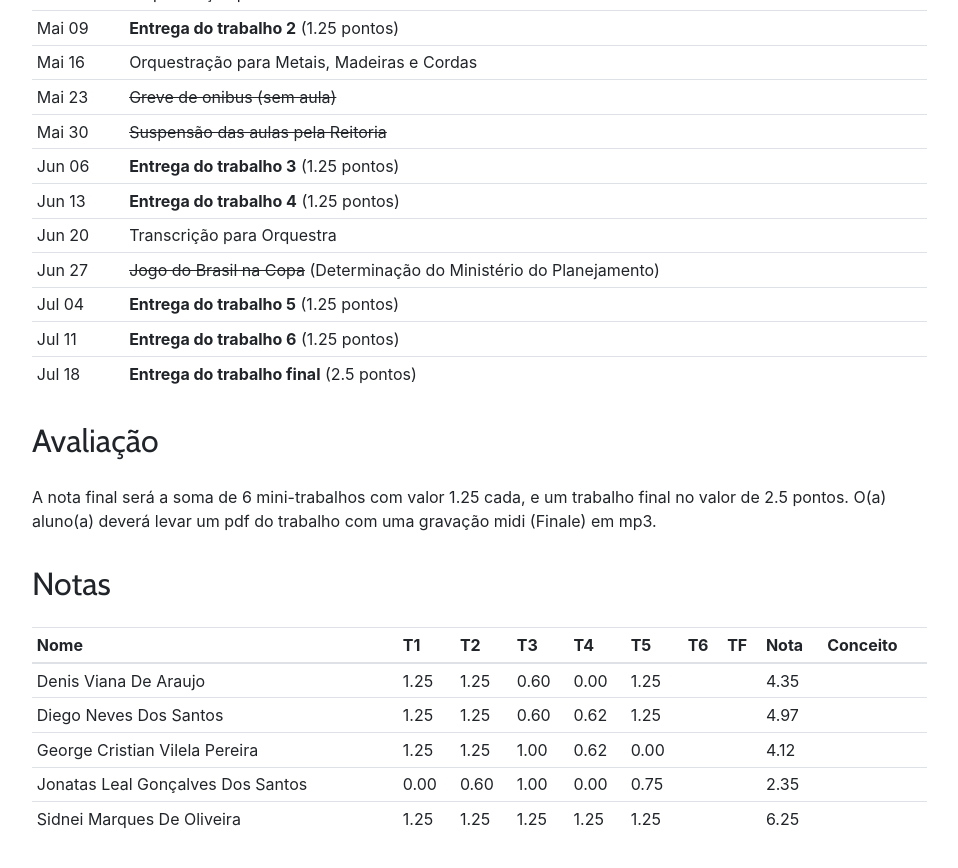
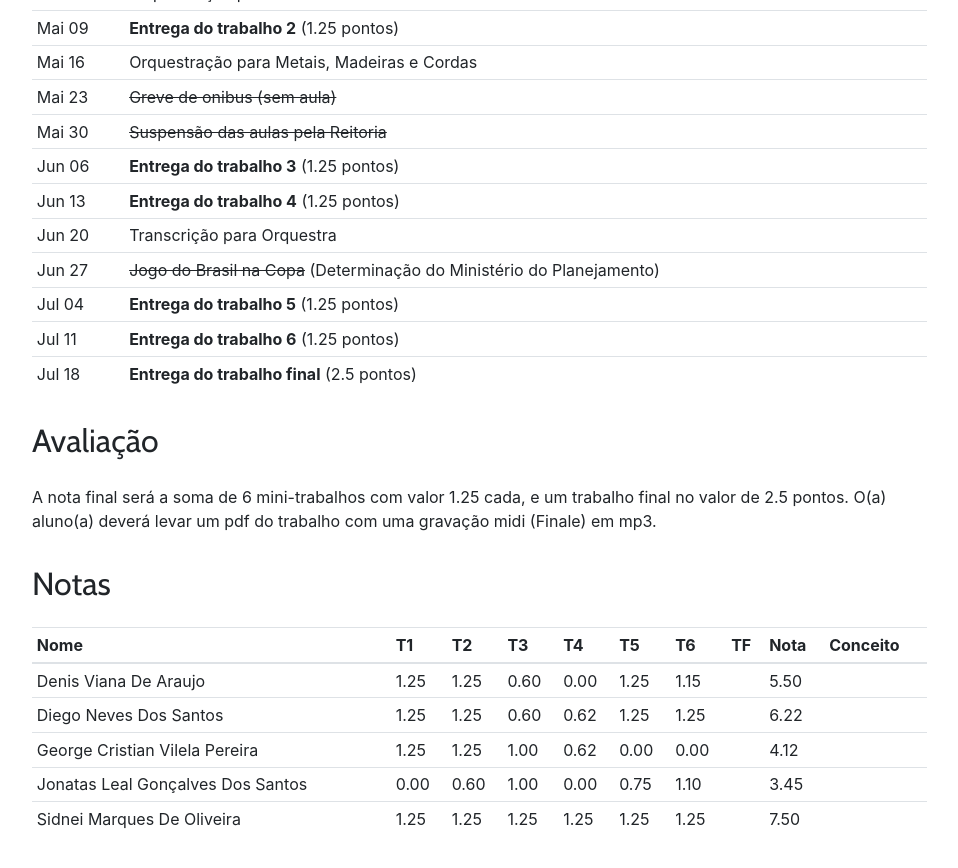
Before and after one commit to kroger/genosmus, a Jekyll site: the page built from _pedro/musa86.md, in a window 1280 px wide and 900 px high, scrolled down 1251 px. Shown: the top 868 px of the window, without its empty margins (68-1026 px from the left). Built offline with Jekyll 4.4.1, drawn with Linux system fonts in a browser that asks for light colours.

Commit message:
Atualiza notas dos alunos

```diff
--- a/_pedro/geradas/musa86.md
+++ b/_pedro/geradas/musa86.md
@@ -1,8 +1,8 @@
-| Nome                              | T1   | T2   | T3   | T4   | T5   | T6 | TF | Nota | Conceito |
-|-----------------------------------|------|------|------|------|------|----|----|------|----------|
-| Denis Viana De Araujo             | 1.25 | 1.25 | 0.60 | 0.00 | 1.25 |    |    | 4.35 |          |
-| Diego Neves Dos Santos            | 1.25 | 1.25 | 0.60 | 0.62 | 1.25 |    |    | 4.97 |          |
-| George Cristian Vilela Pereira    | 1.25 | 1.25 | 1.00 | 0.62 | 0.00 |    |    | 4.12 |          |
-| Jonatas Leal Gonçalves Dos Santos | 0.00 | 0.60 | 1.00 | 0.00 | 0.75 |    |    | 2.35 |          |
-| Sidnei Marques De Oliveira        | 1.25 | 1.25 | 1.25 | 1.25 | 1.25 |    |    | 6.25 |          |
+| Nome                              | T1   | T2   | T3   | T4   | T5   | T6   | TF | Nota | Conceito |
+|-----------------------------------|------|------|------|------|------|------|----|------|----------|
+| Denis Viana De Araujo             | 1.25 | 1.25 | 0.60 | 0.00 | 1.25 | 1.15 |    | 5.50 |          |
+| Diego Neves Dos Santos            | 1.25 | 1.25 | 0.60 | 0.62 | 1.25 | 1.25 |    | 6.22 |          |
+| George Cristian Vilela Pereira    | 1.25 | 1.25 | 1.00 | 0.62 | 0.00 | 0.00 |    | 4.12 |          |
+| Jonatas Leal Gonçalves Dos Santos | 0.00 | 0.60 | 1.00 | 0.00 | 0.75 | 1.10 |    | 3.45 |          |
+| Sidnei Marques De Oliveira        | 1.25 | 1.25 | 1.25 | 1.25 | 1.25 | 1.25 |    | 7.50 |          |
 {: .table .table-sm }
```
Also changed, not shown: 1 other file.
